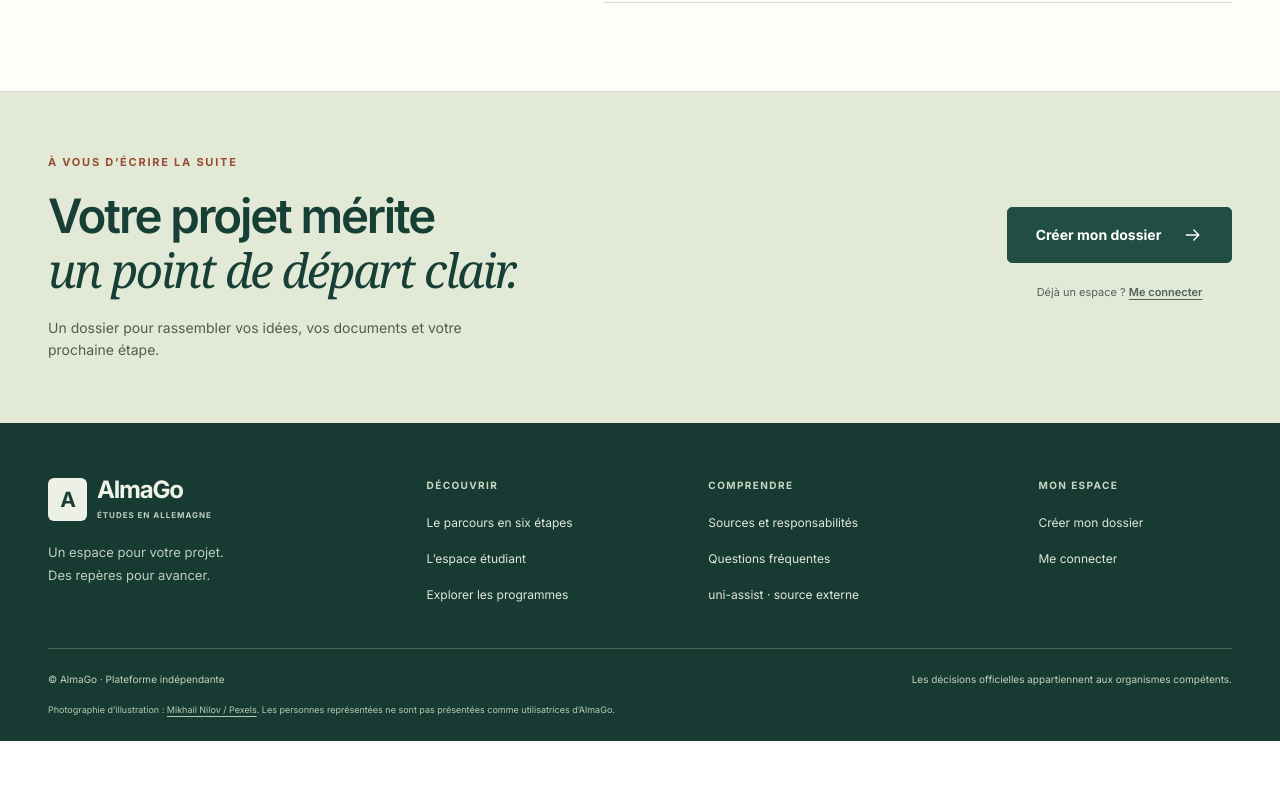
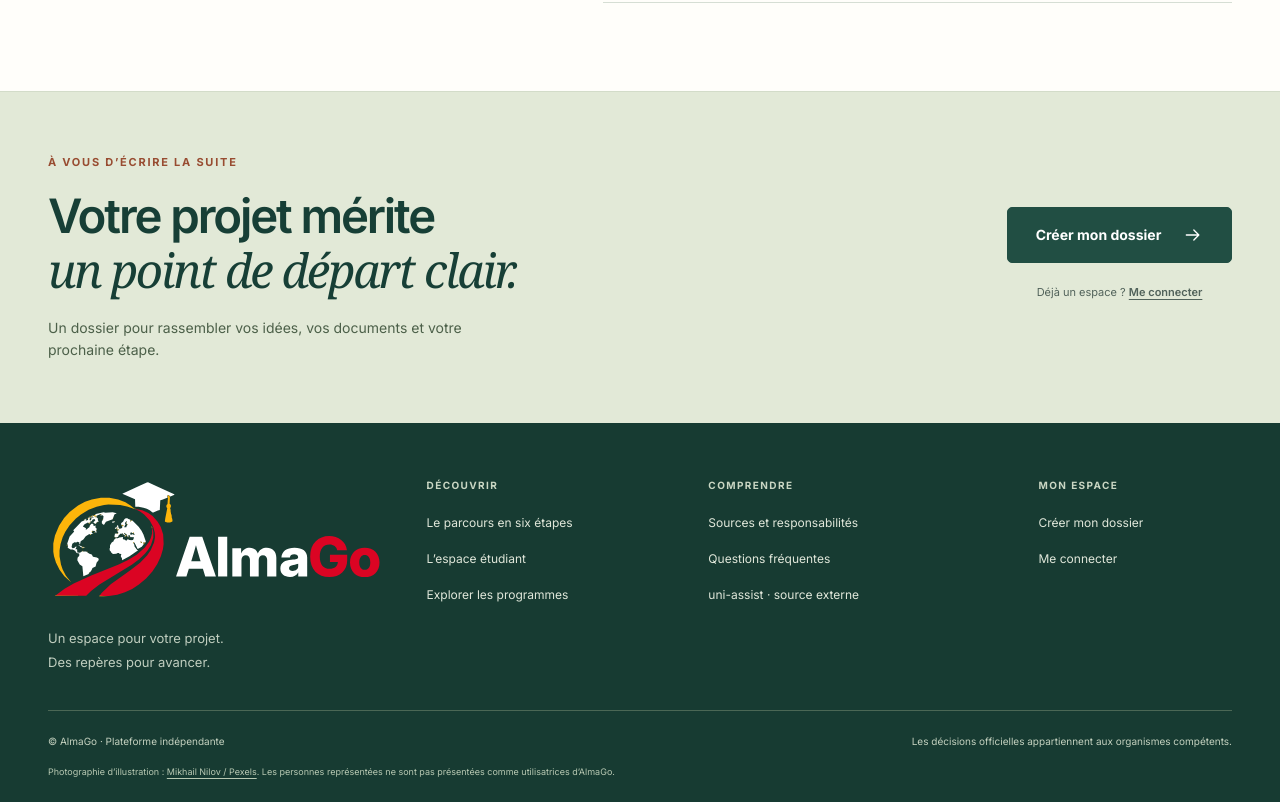
Before and after one commit to almago-platform/AlmaGo, a Next.js app: page / in a window 1280 px wide. Shown: the part 3901-4703 px from the top of the page. Before the commit the page ends 4642 px from the top, so only its background shows below. Built offline with nearby package versions, Linux system fonts and the light colour scheme.

Commit message:
brand: use official reverse V2 logo in footer

```diff
--- a/src/components/public/HomeClosing.tsx
+++ b/src/components/public/HomeClosing.tsx
@@ -1,4 +1,5 @@
 import Link from "next/link";
+import { BrandLogo } from "@/components/brand/BrandLogo";
 import { HomeIcon } from "./HomeIcons";
 import s from "./Homepage.module.css";
 
@@ -39,11 +40,7 @@ export function HomeFooter() {
         <div className={s.footerGrid}>
           <div className={s.footerBrand}>
             <Link href="/" className={s.logo} aria-label="AlmaGo accueil">
-              <span className={s.logoMark}>A</span>
-              <span>
-                AlmaGo
-                <span className={s.logoSubtitle}>Études en Allemagne</span>
-              </span>
+              <BrandLogo variant="reverse" className={s.footerLogoImage} />
             </Link>
             <p>
               Un espace pour votre projet.
```
